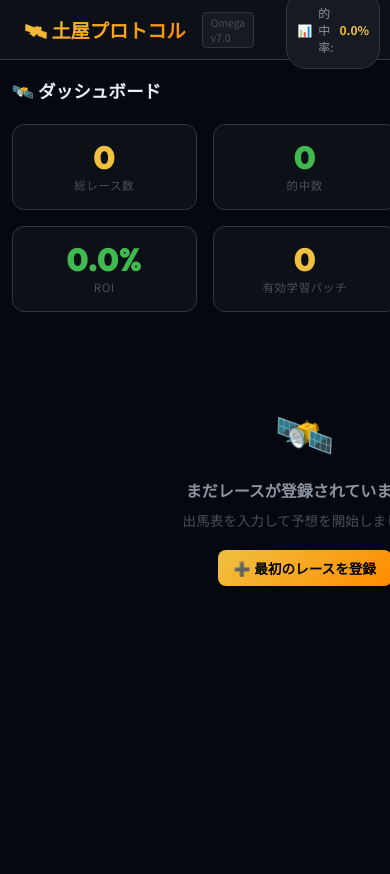
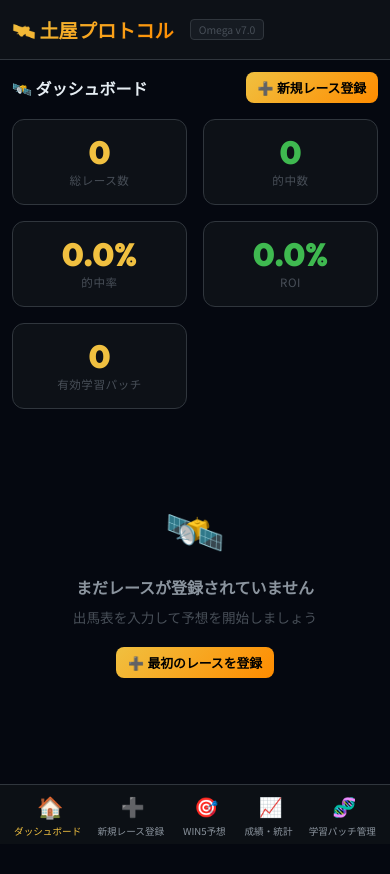
Before and after one commit to tsuppin/uma, a Next.js app: page / in a window 390 px wide. Shown: the top 874 px of the page. Before the commit the page ends 844 px from the top, so only its background shows below. Built offline with nearby package versions, Linux system fonts and the light colour scheme.

Commit message:
style: optimize layout for android mobile devices

```diff
--- a/app/components/KeibaApp.tsx
+++ b/app/components/KeibaApp.tsx
@@ -105,7 +105,7 @@ export default function KeibaApp() {
         </div>
 
         {state.races.length > 0 && (
-          <>
+          <div className="mobile-hidden">
             <div className="nav-section">直近レース</div>
             {state.races.slice(-5).reverse().map(race => (
               <div
@@ -119,7 +119,7 @@ export default function KeibaApp() {
                 </span>
               </div>
             ))}
-          </>
+          </div>
         )}
       </nav>
 
--- a/app/globals.css
+++ b/app/globals.css
@@ -632,8 +632,61 @@ html, body {
 
 /* Responsive */
 @media (max-width: 768px) {
-  .app-shell { grid-template-columns: 1fr; }
-  .sidebar { display: none; }
-  .grid-2, .grid-3, .grid-4 { grid-template-columns: 1fr; }
-  .main-content { padding: 12px; }
+  .app-shell {
+    grid-template-columns: 1fr;
+    padding-bottom: 60px; /* Bottom nav space */
+  }
+  .header { padding: 0 12px; }
+  .header-stats { display: none; } /* Hide extra stats on small screens */
+
+  /* Bottom Navigation */
+  .sidebar {
+    position: fixed;
+    bottom: 0; left: 0; right: 0;
+    height: 60px;
+    flex-direction: row;
+    justify-content: space-around;
+    align-items: center;
+    padding: 0 8px;
+    border-right: none;
+    border-top: 1px solid var(--border);
+    z-index: 200;
+    background: rgba(13, 17, 23, 0.95);
+    backdrop-filter: blur(10px);
+    overflow-x: auto;
+    overflow-y: hidden;
+  }
+  .nav-section { display: none; }
+  .nav-item {
+    flex-direction: column;
+    padding: 6px;
+    gap: 4px;
+    font-size: 0.6rem;
+    border: none;
+    border-radius: 0;
+    min-width: 60px;
+    justify-content: center;
+  }
+  .nav-item.active { border: none; color: var(--accent-gold); background: transparent; }
+  .nav-item.active .nav-icon { transform: scale(1.1); color: var(--accent-gold); }
+  .nav-icon { font-size: 1.2rem; }
+
+  .grid-2, .grid-3, .grid-4 { grid-template-columns: 1fr; gap: 8px; }
+  .main-content { padding: 12px 12px 80px; }
+
+  .card { padding: 12px; margin-bottom: 12px; }
+  .section-title { font-size: 1rem; }
+  .tabs { overflow-x: auto; white-space: nowrap; padding-bottom: 4px; }
+
+  /* Tables */
+  .horse-table { display: block; overflow-x: auto; white-space: nowrap; -webkit-overflow-scrolling: touch; }
+  .horse-table th, .horse-table td { padding: 8px; }
+
+  .formation-grid { grid-template-columns: 1fr; }
+  .modal { padding: 16px; margin: 12px; max-height: 85vh; }
+
+  /* Buttons */
+  .btn { padding: 6px 12px; font-size: 0.8rem; }
+
+  .mobile-hidden { display: none !important; }
 }
```
